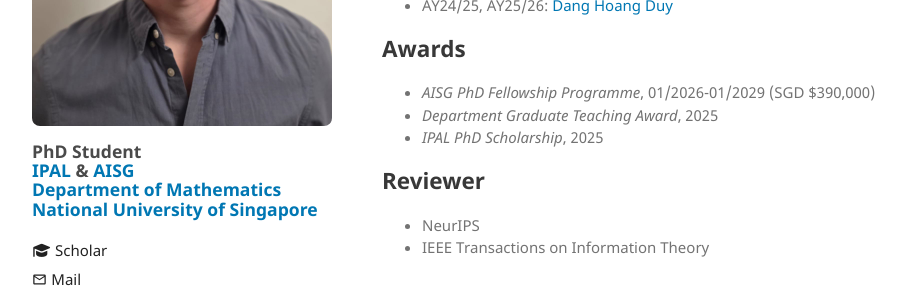
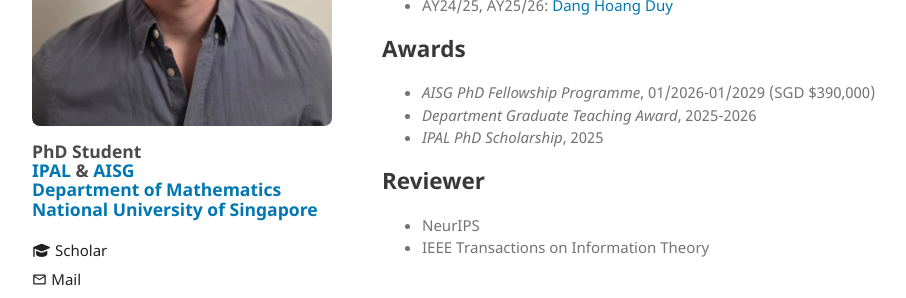
Before and after one commit to meyermaxime/meyermaxime.github.io, a Jekyll site: the page built from p_others.html, in a window 1280 px wide. Shown: the part 387-685 px from the top of the page, without its empty margins (128-1034 px from the left). Built offline with Jekyll 4.4.1, drawn with Linux system fonts in a browser that asks for light colours.

Commit message:
Update p_others.html

```diff
--- a/p_others.html
+++ b/p_others.html
@@ -22,7 +22,7 @@ title: Others
 <h2 id="awards">Awards</h2>
 <ul>
   <li><em>AISG PhD Fellowship Programme</em>, 01/2026-01/2029 (SGD $390,000)</li>
-  <li><em>Department  Graduate  Teaching Award</em>, 2025</li>
+  <li><em>Department  Graduate  Teaching Award</em>, 2025-2026</li>
   <li><em>IPAL PhD Scholarship</em>, 2025</li>
 </ul>
 
```
